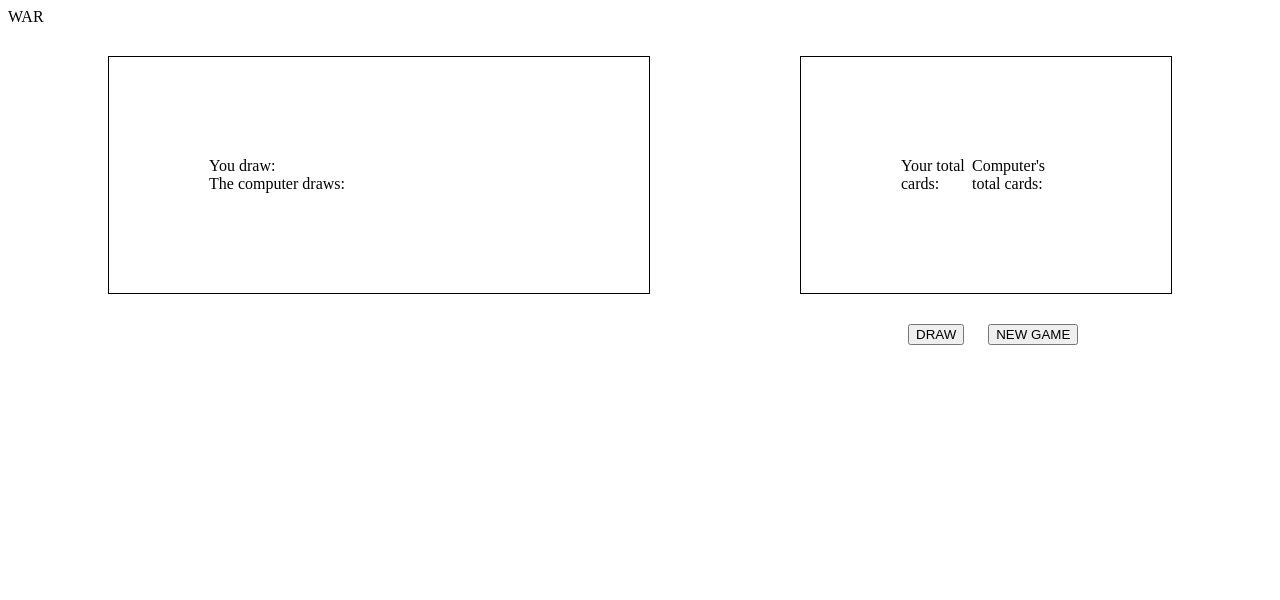
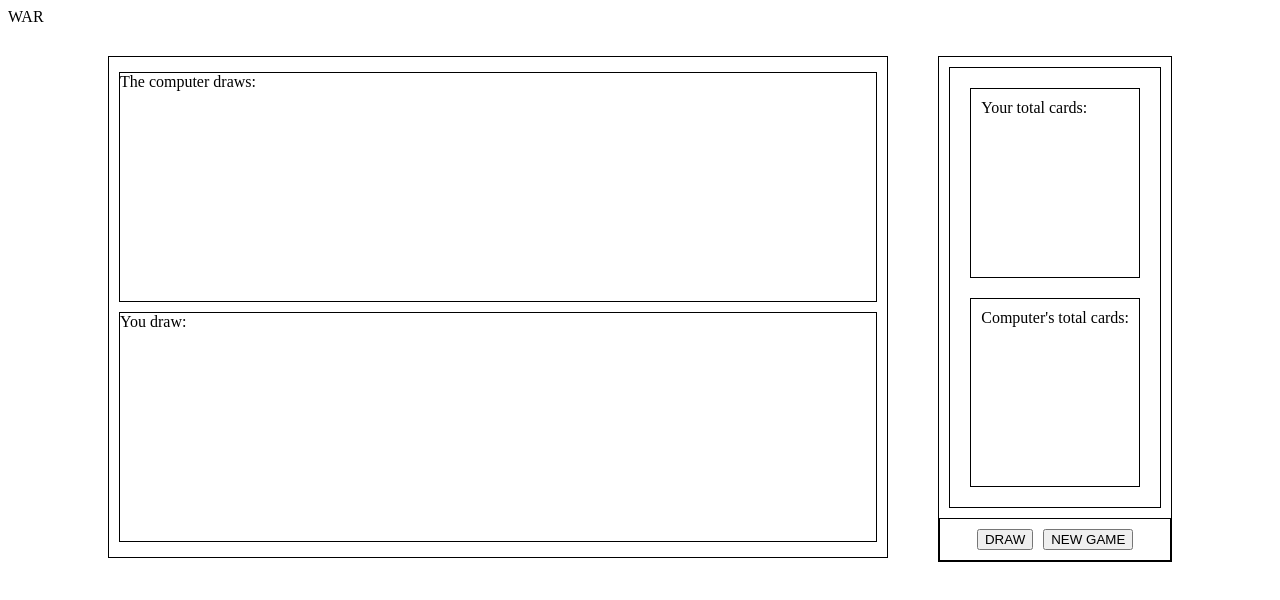
Before and after one commit to laurenkch/js-war-game, a plain HTML site: page index.html in a window 1280 px wide. Drawn offline with Linux system fonts and the light colour scheme.

Commit message:
a better layout

```diff
--- a/index.html
+++ b/index.html
@@ -9,20 +9,22 @@
 </head>
 <body>
     <div class = "name">WAR</div>
-    <div class = "game">
-        <section class = 'current-hand'>
+    <div class = "game-display">
+    <div class = "current-hand">
+        <div class = "comp-current-hand">The computer draws:</div>
         <div class = "your-current-hand">You draw:</div>
-        <div class = "comp-current-hand">The computer draws:</div>
         <div class = "results"></div>
-        </section>
-        <section class = "player-totals">
+    </div>
+    <div class = "score">
+        <div class = "player-totals">
          <div class = "your-totals"> Your total cards: </div>
          <div class = "comp-totals">Computer's total cards: </div>
-        </section>
-    </div>
+        </div>
         <div class = "buttons">
         <button class = "draw">DRAW</button>
         <button class = "new-game">NEW GAME</button>
+        </div>
+    </div>
     </div>
     <script src='./scripts/main.js'></script>
 </body>
--- a/scripts/main.js
+++ b/scripts/main.js
@@ -54,7 +54,7 @@
     // --------DECK PROTOTYPE FUNCTIONS
 
     Deck.prototype.makeCards = function() {
-        for (let i = 2; i < 7; i++) {
+        for (let i = 2; i < 15; i++) {
             this.cards.push(new Card(i, 'heart'));
             this.cards.push(new Card(i, 'spade'));
             this.cards.push(new Card(i, 'diamond'));
@@ -119,6 +119,7 @@
 
     Game.prototype.readDrawResults = function() {
         youDrawDisplay.textContent = (`\nYou drew the ${this.player1.drawnCards[0].value} of ${this.player1.drawnCards[0].suit}s`);
+
         compDrawsDisplay.textContent = (`The computer drew the ${this.player2.drawnCards[0].value} of ${this.player2.drawnCards[0].suit}s`);
     };
 
@@ -194,12 +195,8 @@ function startGame() {
     currentGame.deck.makeCards();
     currentGame.deck.shuffle();
     currentGame.dealDeck();
-    // console.log(`good to go`);
-    // console.log(currentGame.player1);
-    // console.log(currentGame.player2);
     drawButton.addEventListener('click', drawBothPlayers);
     gameOver = false;
-    // console.log(gameOver);
 };
 
 function drawBothPlayers() {
--- a/styles/main.css
+++ b/styles/main.css
@@ -1,11 +1,11 @@
-.game {
+.game-display {
     display: flex;
 }
 .current-hand {
-    padding-top: 100px;
-    padding-bottom: 100px;
-    padding-left: 100px;
-    padding-right: 100px;
+    padding-top: 10px;
+    padding-bottom: 10px;
+    padding-left: 10px;
+    padding-right: 10px;
     border: solid;
     border-width: 1px;
     border-color:black;
@@ -14,30 +14,63 @@
     margin-top: 30px;
     margin-bottom: 20px;
     flex: 2;
+    display: flex;
+    flex-direction: column;
+    justify-content: space-evenly;
+    width: 100vh;
+    height: 60vh;
+}
+.comp-current-hand, .your-current-hand {
+    flex: 1;
+    border: solid;
+    border-width: 1px;
+    margin-top: 5px;
+    margin-bottom: 5px;
+}
+.score {
+    display: flex;
+    flex-direction: column;
+    border: solid;
+    border-width: 1px;
+    height: 63vh;
+    margin-top: 30px;
+    margin-bottom: 20px;
+    margin-right: 100px;
 }
 .player-totals {
-    padding-top: 100px;
-    padding-bottom: 100px;
-    padding-left: 100px;
-    padding-right: 100px;
+    padding-top: 10px;
+    padding-bottom: 10px;
+    padding-left: 10px;
+    padding-right: 10px;
     border: solid;
     border-width: 1px;
     border-color:black;
-    margin-left: 100px;
-    margin-right: 100px;
-    margin-bottom: 20px;
-    margin-top: 30px;
+    margin-left: 10px;
+    margin-right: 10px;
+    margin-bottom: 10px;
+    margin-top: 10px;
+    flex: 1;
     display: flex;
+    justify-content: space-evenly;
+    flex-direction: column;
+}
+.your-totals, .comp-totals {
+    border: solid;
+    border-width: 1px;
+    padding: 10px;
+    margin: 10px;
+    /* margin-top: 10px;
+    margin-bottom: 10px; */
     flex: 1;
-    justify-content: space-evenly;
 }
-/* .your-score, .computer-score {
-    justify-content: space-evenly;
-
-} */
 .buttons {
-    margin-left: 890px;
+    display: flex;
+    justify-content: center;
+    border: solid;
+    border-width: 1px;
+    padding-top: 5px;
+    padding-bottom: 5px;
 }
-button {
-    margin: 10px;
+.draw, .new-game {
+    margin: 5px;
 }
```
